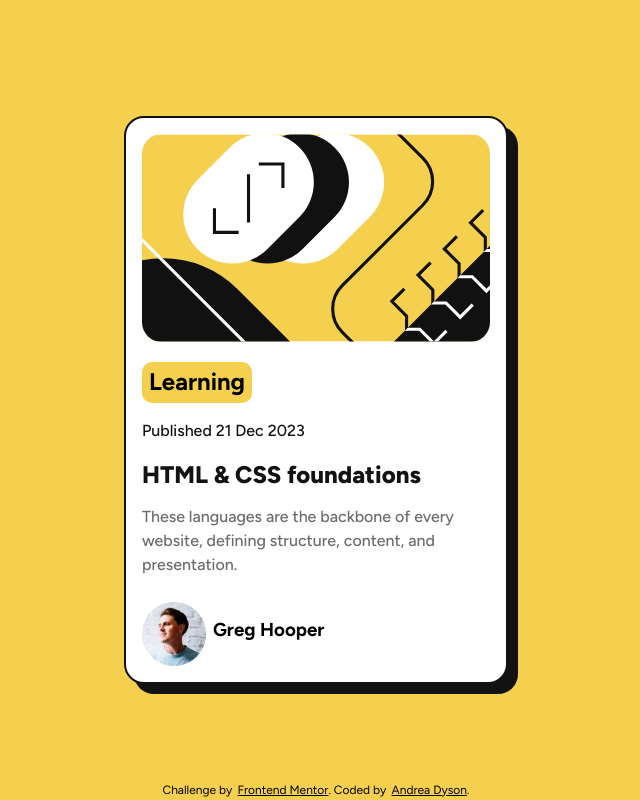
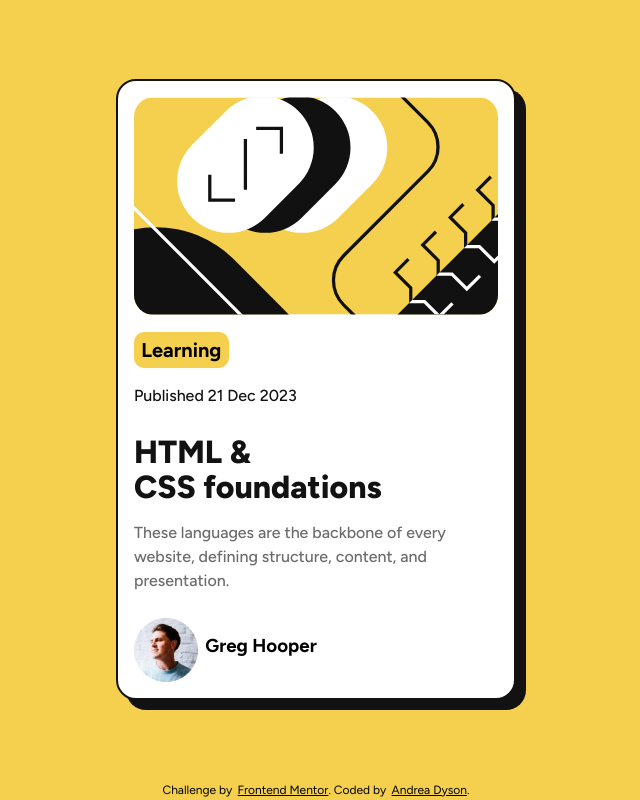
Before and after one commit to Momzilla007/blog-preview-card, a plain HTML site: page index.html in a window 1280 px wide. Shown: the whole page, without its empty margins (324-964 px from the left). Drawn offline with Linux system fonts and the light colour scheme.

Commit message:
Fixed html header positions to be in order. Changed clamp to min in css for wrapper. Corrected selector for link states in css. Removed absolute position from footer and relative from wrapper and added a margin-top: auto to both. Removed double font-weight entry to reflect only one size of 500.

```diff
--- a/index.html
+++ b/index.html
@@ -28,11 +28,11 @@
       <header>
         <img class="card-img" src="assets/images/illustration-article.svg" alt="Modern abstract yellow and black art">
       </header>
-    <h2 class="title-bg-color">Learning</h2>
+    <h1 class="title-bg-color">Learning</h1>
 
     <p class="medium-font">Published 21 Dec 2023</p>
 
-    <a href="index.html" class="remove-underline"><h1>HTML & CSS foundations</h1></a>
+    <a href="index.html" class="remove-underline"><h2>HTML & CSS foundations</h2></a>
 
     <p>These languages are the backbone of every website, defining structure, content, and presentation.</p>
 
--- a/styles.css
+++ b/styles.css
@@ -29,9 +29,9 @@ body {
 .wrapper {
     display: flex;
     flex-direction: row;
-    width: clamp(300px, 30vw, 400px);
+    width: min(100% - 2rem, 400px);
     height: auto;
-    position: relative;
+    margin-top: auto;
     background-color: #fff;
     border-radius: 20px;
     border: 2px solid #121212;
@@ -56,11 +56,14 @@ body {
 }
 
 h1 {
+    font-size: 1.25rem;
+}
+h2 {
     font-weight: 800;
+    font-size: 2rem;
 }
 
 p {
-    font-weight: 300;
     line-height: 1.5;
     color: #6b6b6b;
     font-weight: 500;
@@ -71,9 +74,9 @@ p {
     color: #121212;
 }
 
-a h1:hover,
-a h1:focus,
-a h1:active  {
+a:hover h2,
+a:focus-visible h2,
+a:active h2  {
     color: #f4d04e;
 }
 
@@ -92,9 +95,7 @@ footer {
     flex-direction: row;
     justify-content: center;
     width: 100%;
-    padding-top: 2%;
-    position: absolute;
-    bottom: 0;
+    margin-top: auto;
 
 }
 
```
Also changed, not shown: 1 other file.
